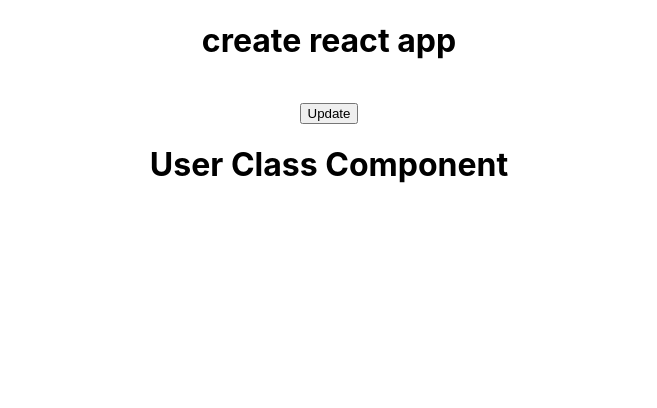
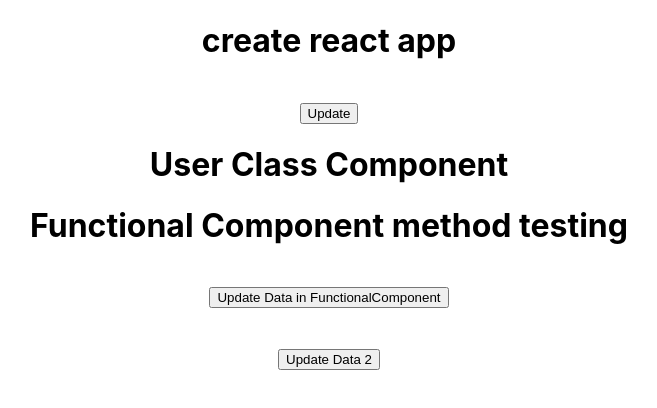
Before and after one commit to Kirttinath/react_testing_lib, a React (Create React App) app in the folder test_1/: page / in a window 1280 px wide. Shown: the top 408 px of the page, without its empty margins (311-968 px from the left). Built offline with nearby package versions, Linux system fonts and the light colour scheme.

Commit message:
due to multiple functions in one file that file extenally place and the test the method

```diff
--- /dev/null
+++ b/test_1/src/FunctionComponent.js
@@ -0,0 +1,27 @@
+/* eslint-disable react-hooks/rules-of-hooks */
+import { useState } from "react";
+import handleClickData from "./helper";
+export default function FunctionComponent() {
+  const [data2, setdata2] = useState("");
+  const handleClick = () => {
+    setdata2("Hello New Data");
+  };
+
+  return (
+    <div style={{ textAlign: "center" }}>
+      <h1>Functional Component method testing</h1>
+      <br />
+      <button data-testid="btn1" onClick={handleClick}>
+        Update Data in FunctionalComponent
+      </button>
+      <br />
+      <h2>{data2}</h2>
+      <br />
+      <button data-testid="btn2" onClick={handleClickData}>
+        Update Data 2
+      </button>
+      <br />
+      <h2></h2>
+    </div>
+  );
+}
--- /dev/null
+++ b/test_1/src/helper.js
@@ -0,0 +1,4 @@
+const handleClickData = () => {
+  return "Hello";
+};
+export default handleClickData;
--- a/test_1/src/index.js
+++ b/test_1/src/index.js
@@ -4,12 +4,14 @@ import "./index.css";
 import App from "./App";
 import reportWebVitals from "./reportWebVitals";
 import User from "./User";
+import FunctionComp from "./FunctionComponent";
 
 const root = ReactDOM.createRoot(document.getElementById("root"));
 root.render(
   <React.StrictMode>
     <App />
     <User />
+    <FunctionComp />
   </React.StrictMode>
 );
 
```
Also changed, not shown: 1 other file (tests, documents, lock files or other folders).
